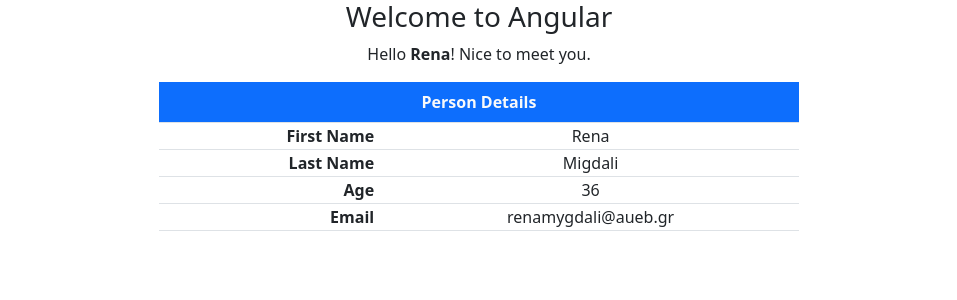
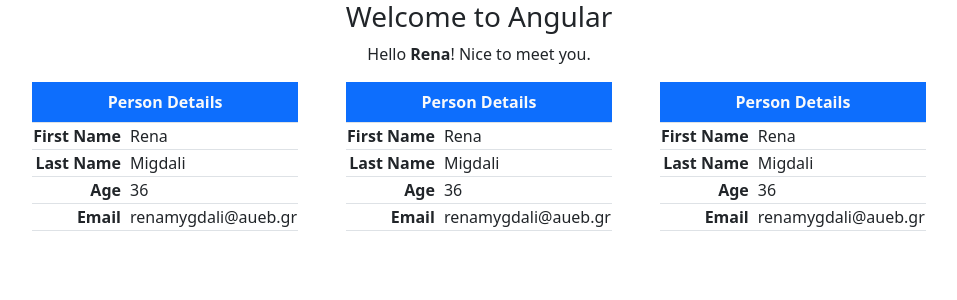
Before and after one commit to RenaMygdali/angular-introduction, an Angular app: page / in a window 1280 px wide. Shown: the top 300 px of the page, without its empty margins (161-1118 px from the left). Built offline with nearby package versions, Linux system fonts and the light colour scheme.

Commit message:
new component person-table

```diff
--- a/src/app/app.component.html
+++ b/src/app/app.component.html
@@ -1,27 +1,11 @@
-<div class="text-center">
+<div class="container text-center">
   <h3>Welcome to Angular</h3>
   <p>Hello <strong>{{ name }}</strong>! Nice to meet you.</p>
-  <div class="d-flex flex-column align-items-center  ">
-    <table class="table table-bordered w-50">
-      <caption class="caption-top fw-bold bg-primary text-light text-center">
-        Person Details
-      </caption>
-      <tr>
-        <td class="fw-semibold text-end">First Name</td>
-        <td class="ps-2">{{ person.givenName }}</td>
-      </tr>
-      <tr>
-        <td class="fw-semibold text-end">Last Name</td>
-        <td class="ps-2">{{ person.surName }}</td>
-      </tr>
-      <tr>
-        <td class="fw-semibold text-end">Age</td>
-        <td class="ps-2">{{ person.age }}</td>
-      </tr>
-      <tr>
-        <td class="fw-semibold text-end">Email</td>
-        <td class="ps-2">{{ person.email }}</td>
-      </tr>
-    </table>
-  </div>
+
+<div class="d-flex gap-5 text-nowrap justify-content-center ">
+  <app-person-table></app-person-table>
+  <app-person-table></app-person-table>
+  <app-person-table></app-person-table>
 </div>
+
+</div>
--- a/src/app/app.component.ts
+++ b/src/app/app.component.ts
@@ -1,19 +1,13 @@
 import { Component } from '@angular/core';
+import { PersonTableComponent } from './components/person-table/person-table.component';
 
 @Component({
   selector: 'app-root',
   standalone: true,
-  imports: [],
+  imports: [PersonTableComponent],
   templateUrl: './app.component.html',
   styleUrl: './app.component.css'
 })
 export class AppComponent {
   name = 'Rena';
-
-  person = {
-    givenName: 'Rena',
-    surName: 'Migdali',
-    age: 36,
-    email: 'renamygdali@aueb.gr'
-  }
 }
--- /dev/null
+++ b/src/app/components/person-table/person-table.component.html
@@ -0,0 +1,23 @@
+<div class="d-flex flex-column align-items-center  ">
+   <table class="table table-bordered w-50">
+     <caption class="caption-top fw-bold bg-primary text-light text-center">
+       Person Details
+     </caption>
+     <tr>
+       <td class="fw-semibold text-end">First Name</td>
+       <td class="ps-2 text-start ">{{ person.givenName }}</td>
+     </tr>
+     <tr>
+       <td class="fw-semibold text-end">Last Name</td>
+       <td class="ps-2 text-start">{{ person.surName }}</td>
+     </tr>
+     <tr>
+       <td class="fw-semibold text-end">Age</td>
+       <td class="ps-2 text-start ">{{ person.age }}</td>
+     </tr>
+     <tr>
+       <td class="fw-semibold text-end">Email</td>
+       <td class="ps-2">{{ person.email }}</td>
+     </tr>
+   </table>
+ </div>
--- /dev/null
+++ b/src/app/components/person-table/person-table.component.ts
@@ -0,0 +1,18 @@
+import { Component } from '@angular/core';
+
+@Component({
+  selector: 'app-person-table',
+  standalone: true,
+  imports: [],
+  templateUrl: './person-table.component.html',
+  styleUrl: './person-table.component.css'
+})
+export class PersonTableComponent {
+  person = {
+    givenName: 'Rena',
+    surName: 'Migdali',
+    age: 36,
+    email: 'renamygdali@aueb.gr'
+  }
+
+}
```
Also changed, not shown: src/app/components/person-table/person-table.component.css (added), 1 other file (tests, documents, lock files or other folders).
